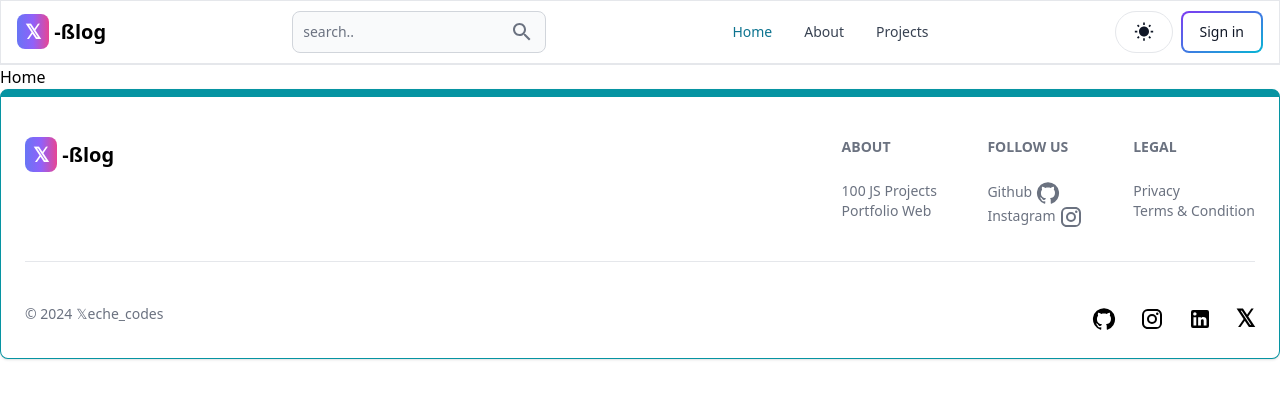
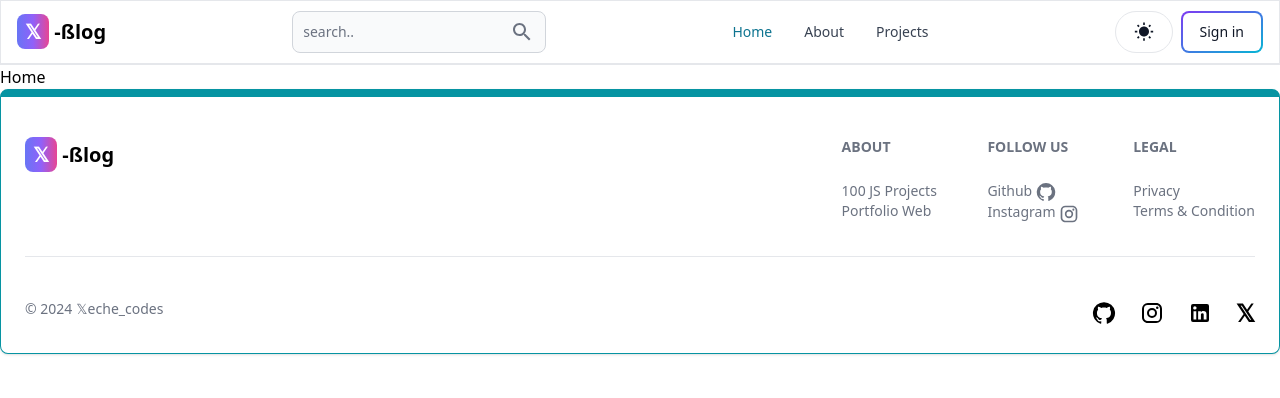
Before and after one commit to Eche00/Blogapp, a React (Vite) app in the folder client/: page / in a window 1280 px wide. Shown: the top 398 px of the page. Built offline with nearby package versions, Linux system fonts and the light colour scheme.

Commit message:
3rd ui f commit

```diff
--- a/client/src/components/Footer.jsx
+++ b/client/src/components/Footer.jsx
@@ -53,7 +53,7 @@ function FooterComp() {
                     href="#"
                     target="_blank"
                     rel="noopener noreferrer">
-                    Github <GitHub />
+                    Github <GitHub fontSize="small" />
                   </Footer.Link>
                 </Footer.LinkGroup>
 
@@ -62,7 +62,7 @@ function FooterComp() {
                     href="#"
                     target="_blank"
                     rel="noopener noreferrer">
-                    Instagram <Instagram />
+                    Instagram <Instagram fontSize="small" />
                   </Footer.Link>
                 </Footer.LinkGroup>
               </div>
```
